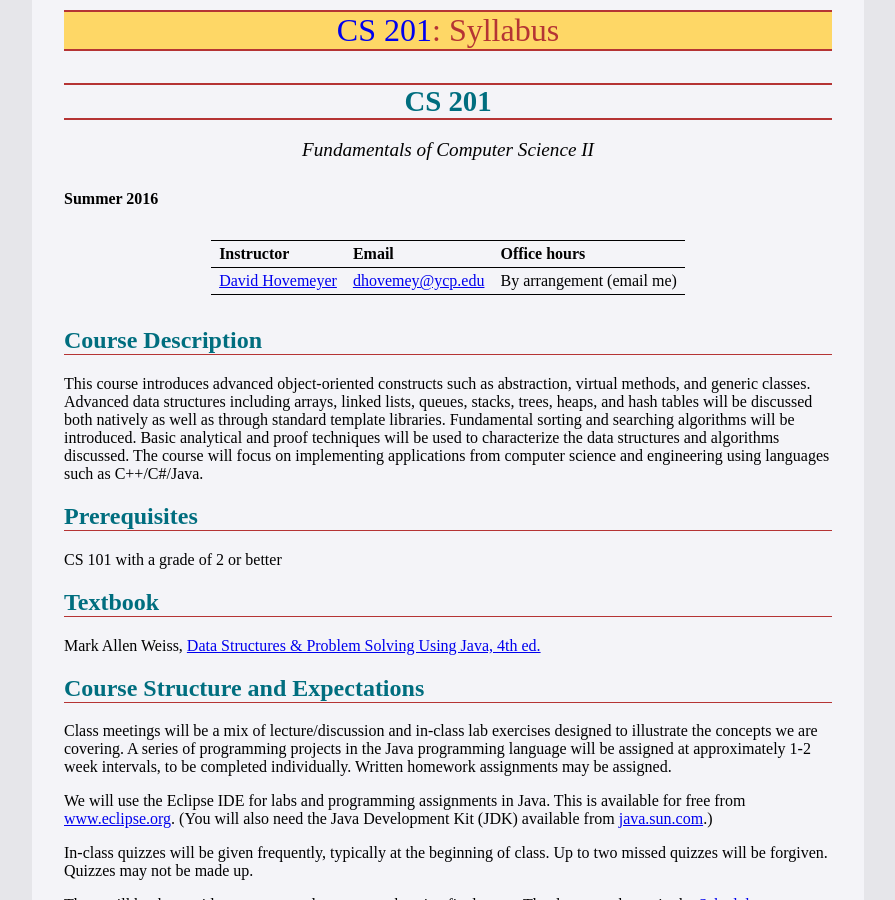
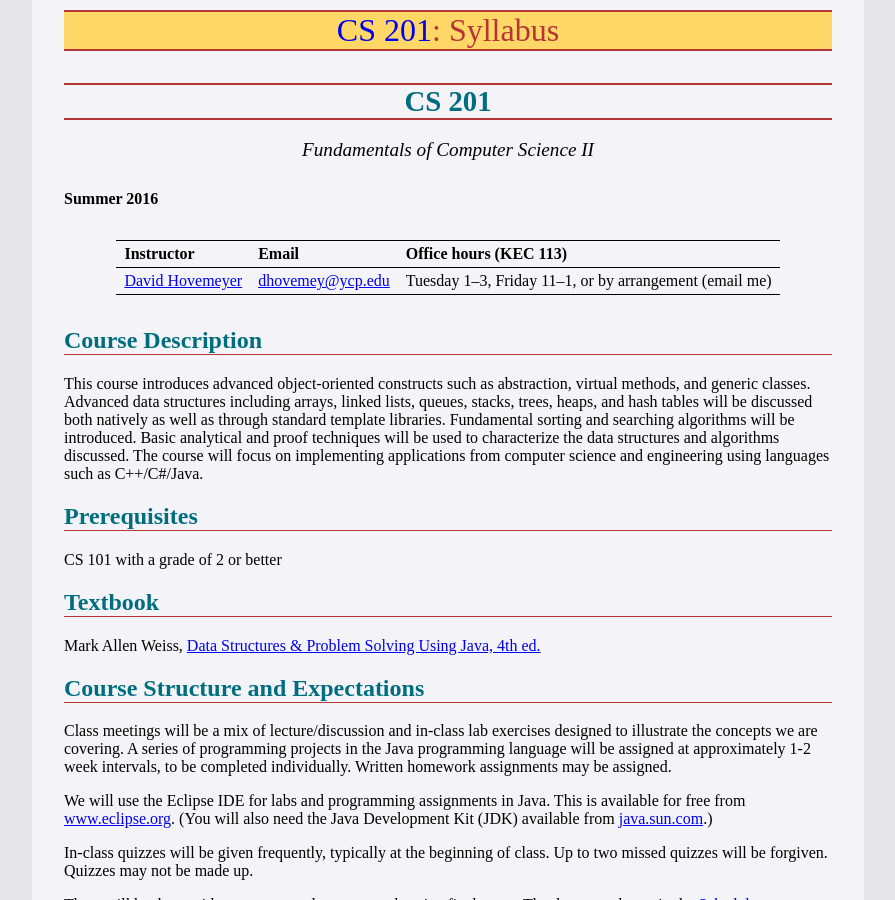
Before and after one commit to ycpcs/cs201-summer2016, a Jekyll site: the page built from syllabus.md, in a window 1280 px wide and 900 px high. Shown: the whole window, without its empty margins (192-1087 px from the left). Built offline with Jekyll 4.4.1, drawn with Linux system fonts in a browser that asks for light colours; some web fonts are replaced.

Commit message:
updated with office hours

```diff
--- a/syllabus.md
+++ b/syllabus.md
@@ -9,9 +9,9 @@ title: "Syllabus"
 
 **Summer 2016**
 
-Instructor | Email | Office hours
----------- | ----- | ------------
-[David Hovemeyer](http://faculty.ycp.edu/~dhovemey) | [dhovemey@ycp.edu](mailto:dhovemey@ycp.edu) | By arrangement (email me)
+Instructor | Email | Office hours (KEC 113)
+---------- | ----- | ----------------------
+[David Hovemeyer](http://faculty.ycp.edu/~dhovemey) | [dhovemey@ycp.edu](mailto:dhovemey@ycp.edu) | Tuesday 1&ndash;3, Friday 11&ndash;1, or by arrangement (email me)
 
 Course Description
 ------------------
```
Also changed, not shown: index.md (+1 -0 lines).
